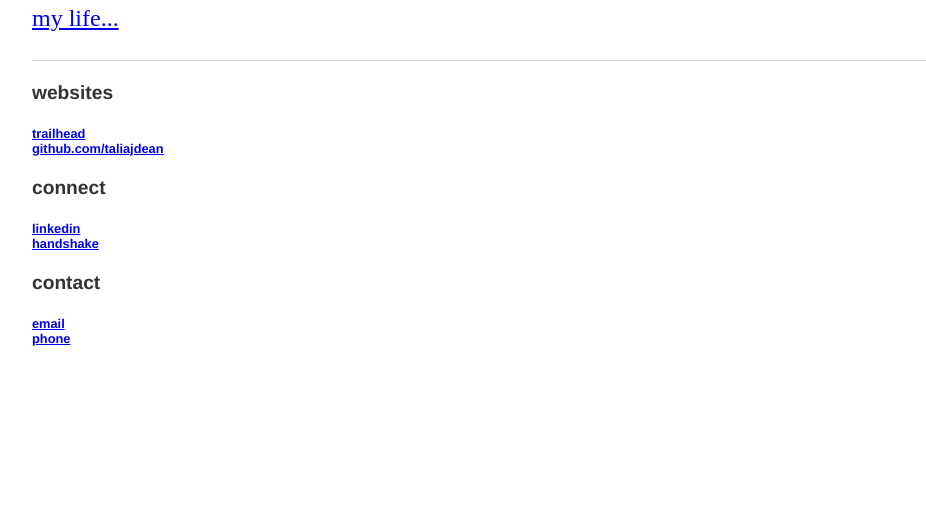
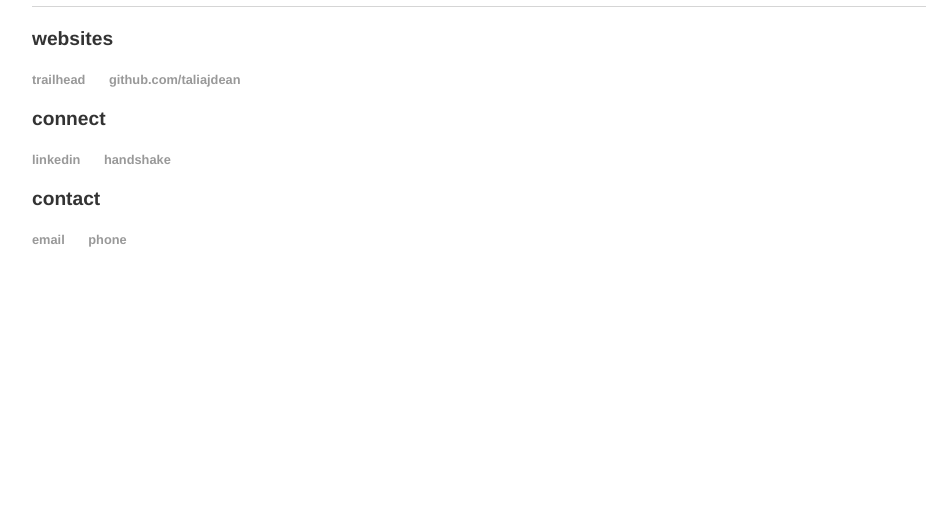
Before and after one commit to taliajdean/taliajdean.github.io, a plain HTML site: page index.html in a window 1280 px wide. Shown: the part 283-800 px from the top of the page, without its empty margins (160-1086 px from the left). Drawn offline with Linux system fonts and the light colour scheme.

Commit message:
Update main.css

```diff
--- a/css/main.css
+++ b/css/main.css
@@ -8,11 +8,10 @@ nav ul, footer ul {
     list-style: none;
     font-weight: bold;
 }
-nav ul li, footer ul li}
+nav ul li, footer ul li {
     display: inline;
     margin-right: 20px;
 }
-
 a {
     text-decoration: none;
     color: #999;
```
